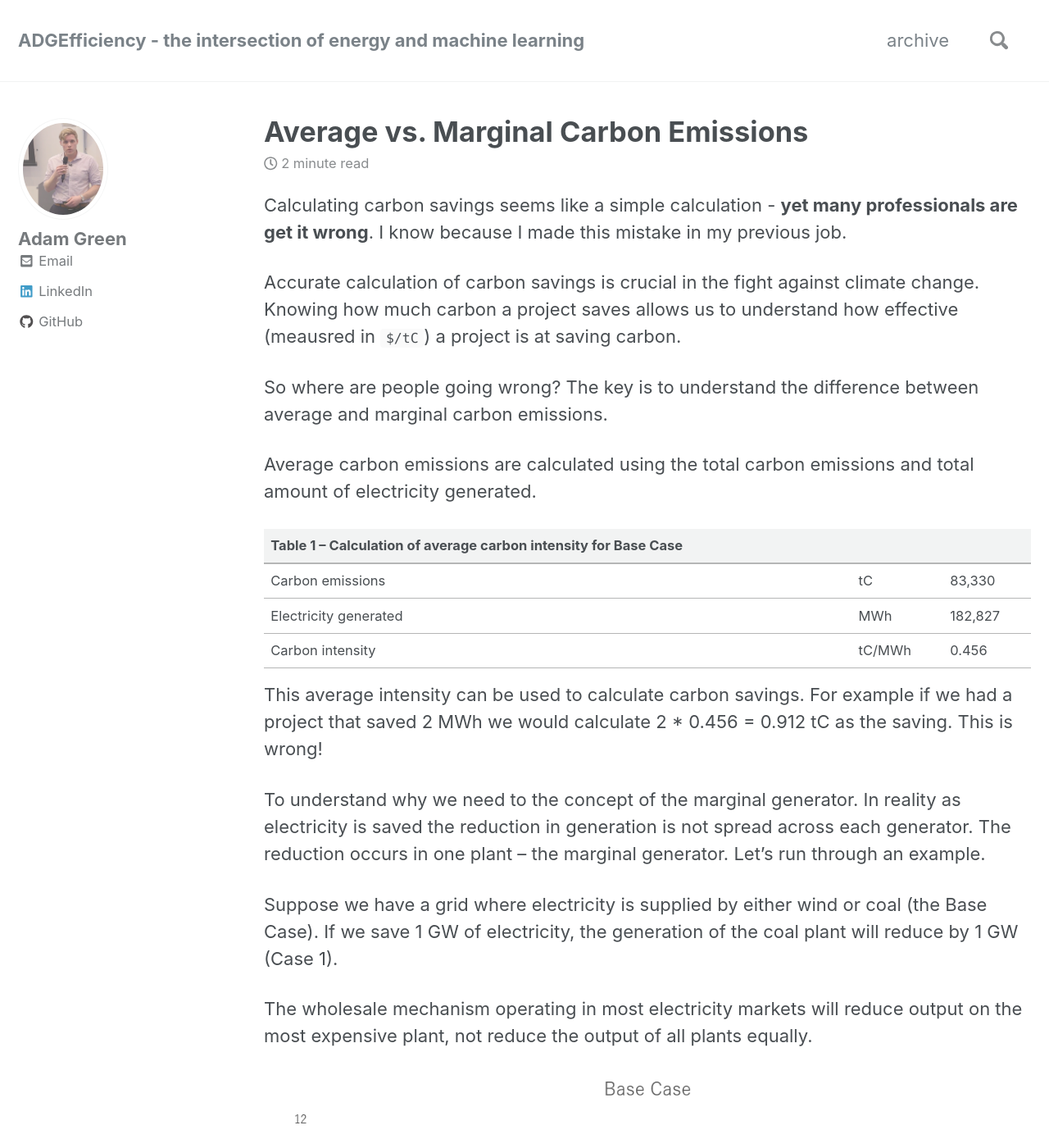
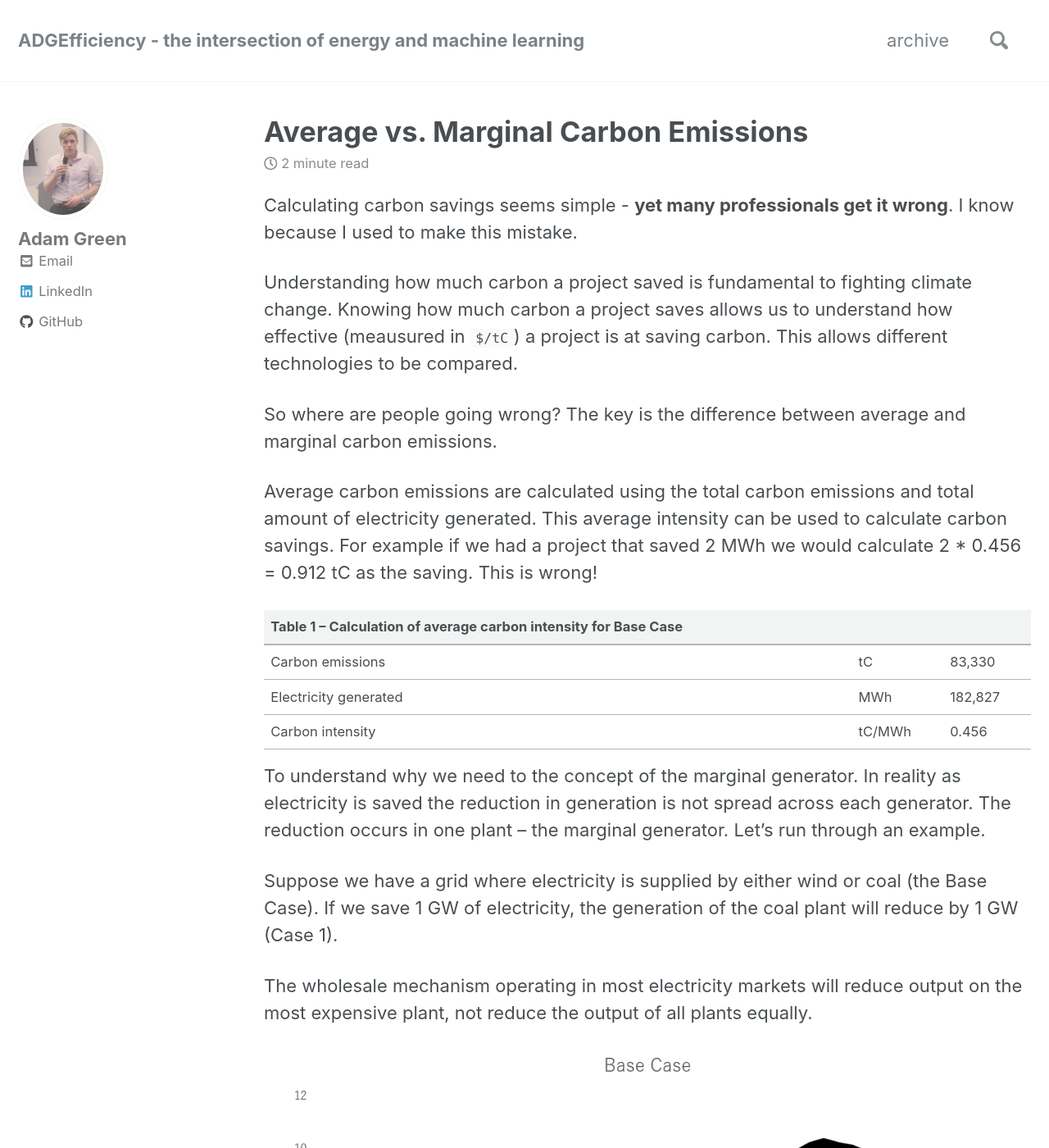
Before and after one commit to ADGEfficiency/adgefficiency.github.io, a Jekyll site: the page built from _posts/2017-02-02-energy-basics-average-vs-marginal-carbon-emissions.md, in a window 1280 px wide and 1400 px high. Shown: the whole window at 82% size. Built offline with Jekyll 4.4.1, drawn with Linux system fonts in a browser that asks for light colours; nearby versions of some CDN libraries; some of the changed text lies outside the part shown.

Commit message:
marginal carbon drafting

```diff
--- a/_posts/2017-02-02-energy-basics-average-vs-marginal-carbon-emissions.md
+++ b/_posts/2017-02-02-energy-basics-average-vs-marginal-carbon-emissions.md
@@ -5,21 +5,19 @@ categories:
   - Energy Basics
 ---
 
-Calculating carbon savings seems like a simple calculation - **yet many professionals are get it wrong**. I know because I made this mistake in my previous job.
+Calculating carbon savings seems simple - **yet many professionals get it wrong**.  I know because I used to make this mistake.
 
-Accurate calculation of carbon savings is crucial in the fight against climate change. Knowing how much carbon a project saves allows us to understand how effective (meausred in `$/tC`) a project is at saving carbon.
+Understanding how much carbon a project saved is fundamental to fighting climate change.  Knowing how much carbon a project saves allows us to understand how effective (meausured in `$/tC`) a project is at saving carbon.  This allows different technologies to be compared.
 
-So where are people going wrong?  The key is to understand the difference between average and marginal carbon emissions.
+So where are people going wrong?  The key is the difference between average and marginal carbon emissions.
 
-Average carbon emissions are calculated using the total carbon emissions and total amount of electricity generated.
+Average carbon emissions are calculated using the total carbon emissions and total amount of electricity generated.  This average intensity can be used to calculate carbon savings.  For example if we had a project that saved 2 MWh we would calculate 2 * 0.456 = 0.912 tC as the saving.  This is wrong!
 
 |Table 1 – Calculation of average carbon intensity for Base Case|
 |---|
 |Carbon emissions|	tC|	83,330|
 |Electricity generated|	MWh|	182,827|
 |Carbon intensity|	tC/MWh|	0.456|
-
-This average intensity can be used to calculate carbon savings.  For example if we had a project that saved 2 MWh we would calculate 2 * 0.456 = 0.912 tC as the saving.  This is wrong!
 
 To understand why we need to the concept of the marginal generator.  In reality as electricity is saved the reduction in generation is not spread across each generator.  The reduction occurs in one plant – the marginal generator.  Let’s run through an example.
 
```
Also changed, not shown: other parts of _posts/2017-02-02-energy-basics-average-vs-marginal-carbon-emissions.md (+4 -1 lines).
